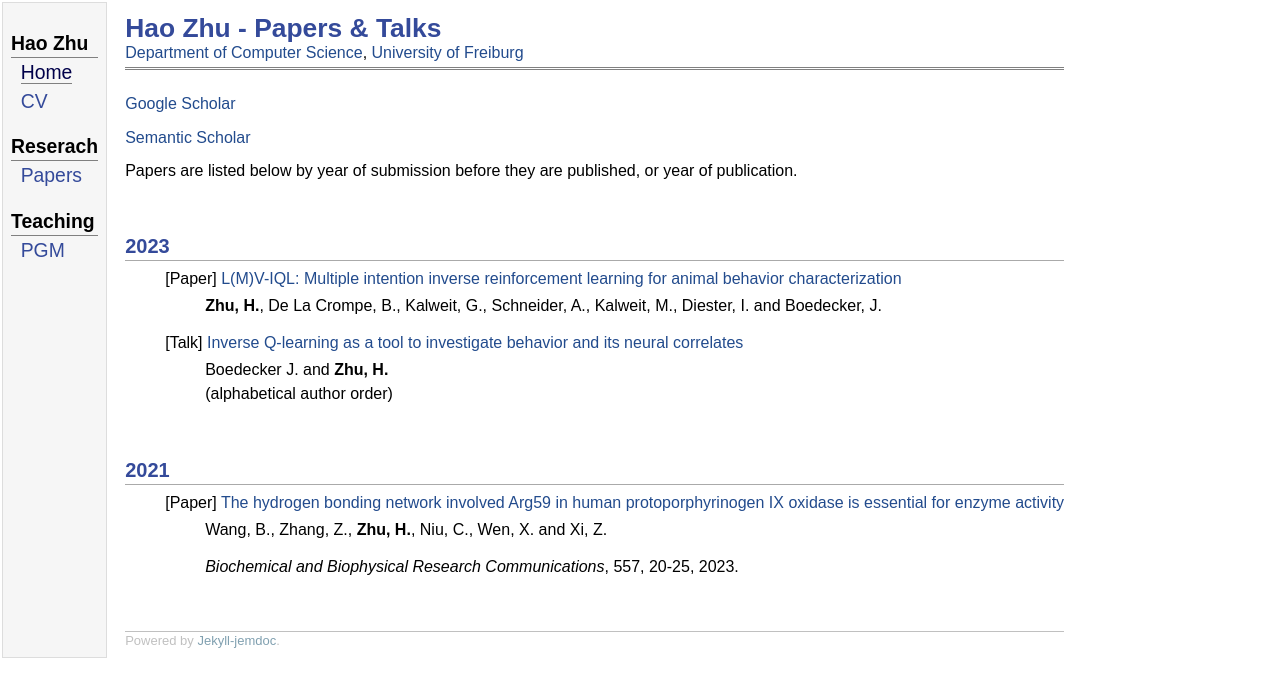
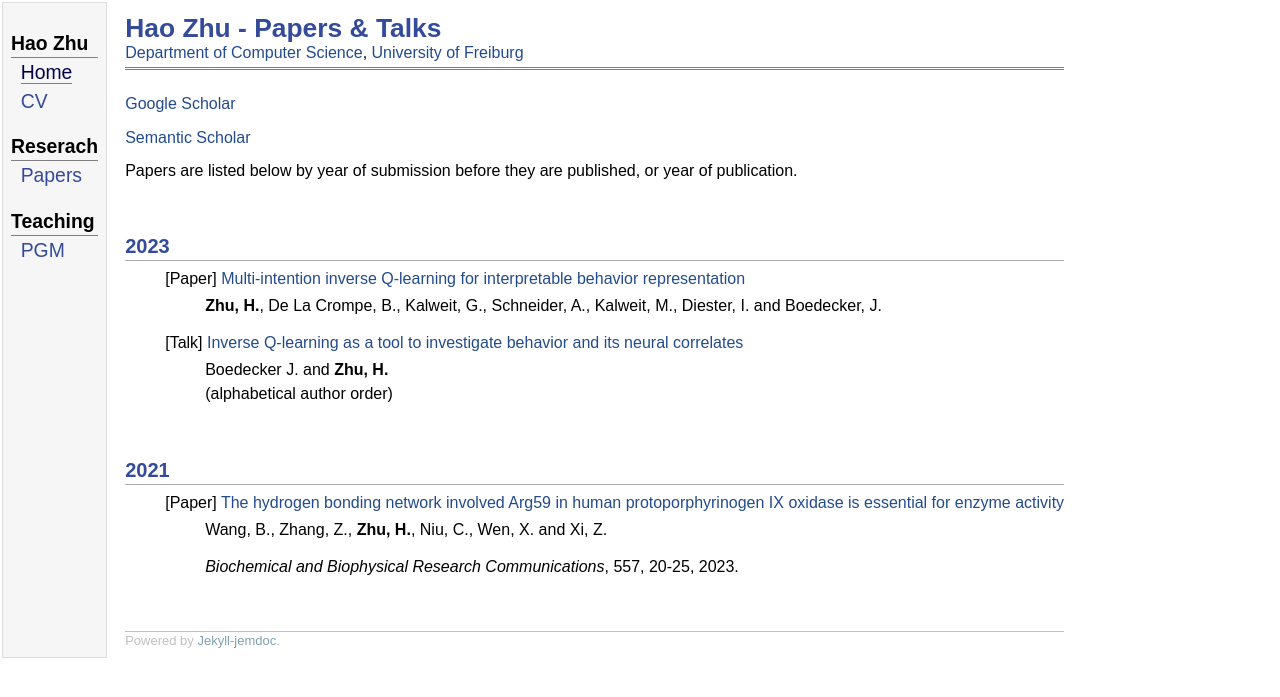
Before and after one commit to haozhu10015/haozhu10015.github.io, a Jekyll site: the page built from papers.md, in a window 1280 px wide. Shown: the top 697 px of the page. Built offline with Jekyll 4.4.1, drawn with Linux system fonts in a browser that asks for light colours; some web fonts are replaced.

Commit message:
update papers

```diff
--- a/papers.md
+++ b/papers.md
@@ -12,7 +12,7 @@ Papers are listed below by year of submission before they are published, or year
 ## 2023
 
 <ul>
-[Paper] <a href="papers/lmviql.html">L(M)V-IQL: Multiple intention inverse reinforcement learning for animal behavior characterization</a>
+[Paper] <a href="papers/lmviql.html">Multi-intention inverse Q-learning for interpretable behavior representation</a>
 <ul><b>Zhu, H.</b>, De La Crompe, B., Kalweit, G., Schneider, A., Kalweit, M., Diester, I. and Boedecker, J.</ul>
 </ul>
 
```
Also changed, not shown: papers/lmviql.md (+1 -1 lines).
